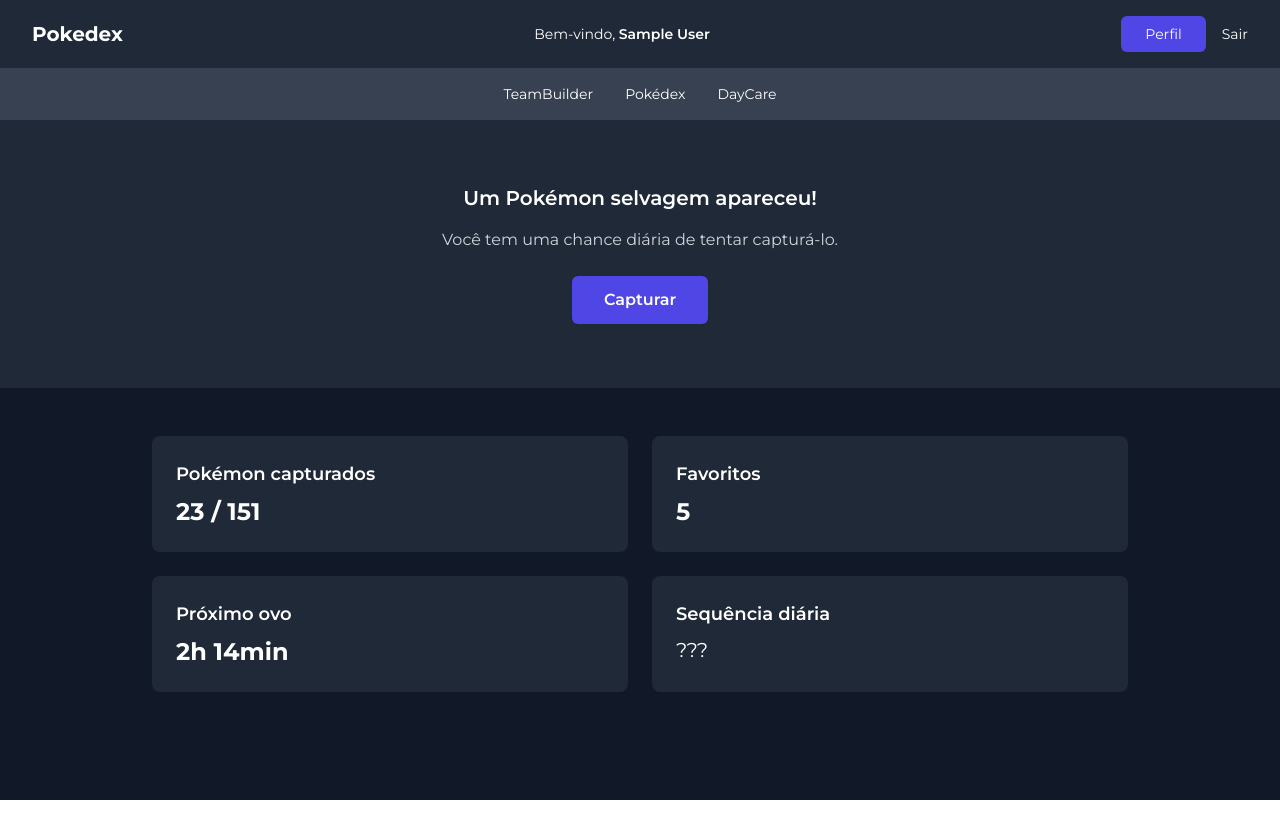
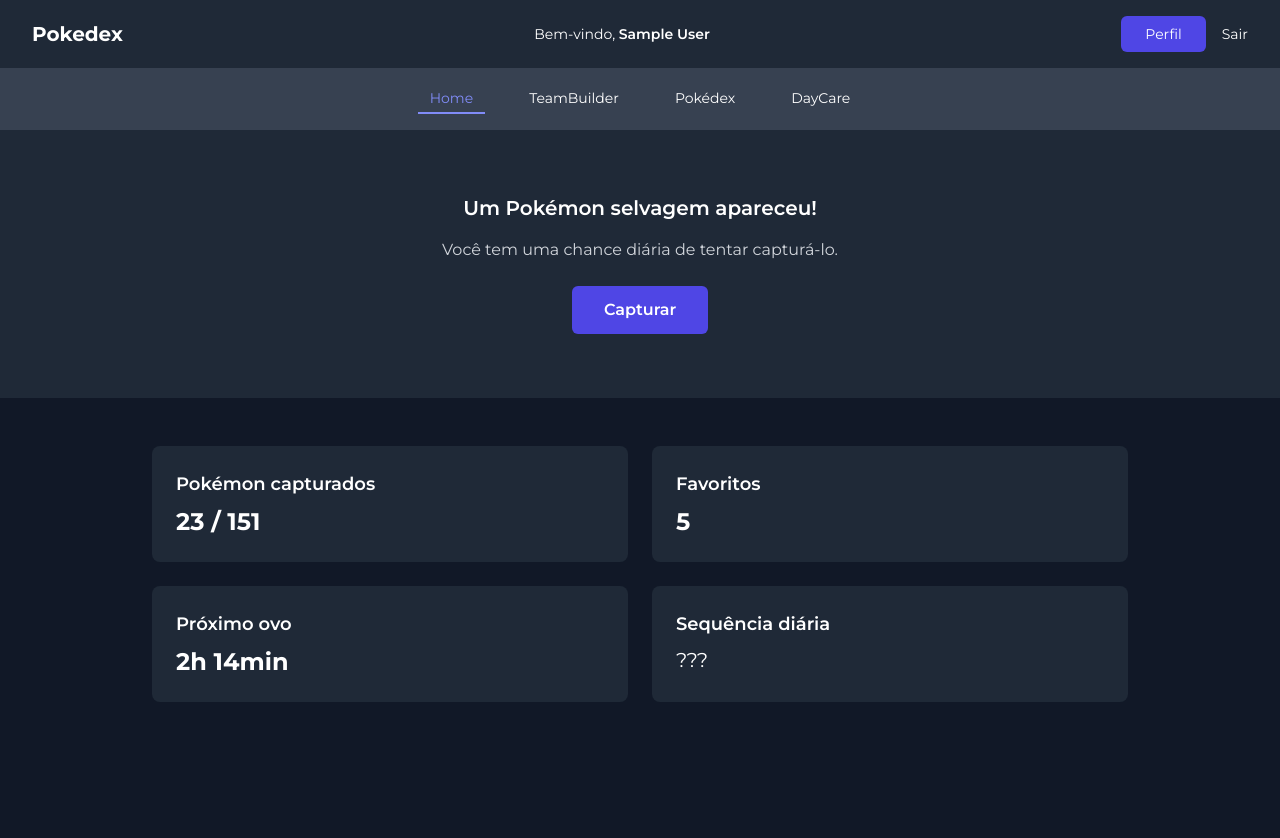
Before and after one commit to Shimamotoo/Pokedex, a React (Vite) app in the folder FrontEnd/: page /home in a window 1280 px wide. Shown: the top 838 px of the page. Before the commit the page ends 800 px from the top, so only its background shows below. Built offline with nearby package versions, Linux system fonts and the light colour scheme; sample sign-in values are in the browser's storage.

Commit message:
Rotas e paginas parcialmnte configuradas

```diff
--- /dev/null
+++ b/FrontEnd/src/components/Header.tsx
@@ -0,0 +1,79 @@
+import { useNavigate, NavLink } from "react-router-dom";
+import { useAuth } from "../contexts/useAuth";
+
+function Header (){
+
+    const { user, logout } = useAuth();
+    const navigate = useNavigate();
+
+    const navLinkBase =
+        "px-3 py-1 transition-colors hover:text-indigo-400";
+
+    const navLinkActive =
+        "text-indigo-400 border-b-2 border-indigo-400";
+
+    function handleLogout(){
+        logout()
+        navigate("/login");
+    }
+
+    function handleHome(){
+        navigate("/home");
+    }
+
+    return(
+        <>
+            <header className="flex items-center justify-between px-8 py-4 bg-gray-800">
+                <div className="text-xl font-bold cursor-pointer" onClick={handleHome}>Pokedex</div>
+
+                <div className="text-sm">
+                    Bem-vindo, {" "} <span className="font-semibold"> {user?.name ?? "Treinador"} </span>
+                </div>
+
+                <div className="flex gap-4 text-sm">
+                    <button className="px-6 py-2 bg-indigo-600 rounded-md hover:bg-indigo-500">Perfil</button>
+                    <button className="hover:text-red-400" onClick={handleLogout}>Sair</button>
+                </div>
+            </header>
+            <nav className="flex justify-center gap-8 py-4 text-sm bg-gray-700">
+                <NavLink
+                    to="/home"
+                    className={({ isActive }) =>
+                        `${navLinkBase} ${isActive ? navLinkActive : ""}`
+                    }
+                    >
+                    Home
+                </NavLink>
+
+                <NavLink
+                    to="/teambuilder"
+                    className={({ isActive }) =>
+                        `${navLinkBase} ${isActive ? navLinkActive : ""}`
+                    }
+                    >
+                    TeamBuilder
+                </NavLink>
+
+                <NavLink
+                    to="/pokedex"
+                    className={({ isActive }) =>
+                        `${navLinkBase} ${isActive ? navLinkActive : ""}`
+                    }
+                    >
+                    Pokédex
+                </NavLink>
+
+                <NavLink
+                    to="/daycare"
+                    className={({ isActive }) =>
+                        `${navLinkBase} ${isActive ? navLinkActive : ""}`
+                    }
+                    >
+                    DayCare
+                </NavLink>
+            </nav>
+        </>
+    )
+}
+
+export default Header;
--- /dev/null
+++ b/FrontEnd/src/layouts/AppLayout.tsx
@@ -0,0 +1,16 @@
+import { Outlet } from "react-router-dom";
+import Header from "../components/Header";
+
+function AppLayout() {
+  return (
+    <div className="min-h-screen text-white">
+      <Header />
+
+      <main>
+        <Outlet />
+      </main>
+    </div>
+  );
+}
+
+export default AppLayout;
--- /dev/null
+++ b/FrontEnd/src/pages/DayCare.tsx
@@ -0,0 +1,9 @@
+function DayCare(){
+    return(
+        <div>
+            <h1>Day Care</h1>
+        </div>
+    )
+}
+
+export default DayCare;
--- a/FrontEnd/src/pages/Home.tsx
+++ b/FrontEnd/src/pages/Home.tsx
@@ -1,42 +1,7 @@
-import { useNavigate } from "react-router-dom";
-import { useAuth } from "../contexts/useAuth";
-
-
 function Home(){
-
-    const { user } = useAuth();
-    const { logout } = useAuth();
-    const navigate = useNavigate();
-
-    function handleLogout(){
-        logout()
-        navigate("/login");
-    }
 
     return(
         <div className="min-h-screen text-white bg-gray-900">
-
-            {/* HEADER */}
-            <header className="flex items-center justify-between px-8 py-4 bg-gray-800">
-                <div className="text-xl font-bold">Pokedex</div>
-
-                <div className="text-sm">
-                Bem-vindo, {" "} <span className="font-semibold"> {user?.name ?? "Treinador"} </span>
-                </div>
-
-                <div className="flex gap-4 text-sm">
-                <button className="px-6 py-2 bg-indigo-600 rounded-md hover:bg-indigo-500">Perfil</button>
-                <button className="hover:text-red-400" onClick={handleLogout}>Sair</button>
-                </div>
-            </header>
-
-            {/* MENU */}
-            <nav className="flex justify-center gap-8 py-4 text-sm bg-gray-700">
-                <button className="hover:text-indigo-400">TeamBuilder</button>
-                <button className="hover:text-indigo-400">Pokédex</button>
-                <button className="hover:text-indigo-400">DayCare</button>
-            </nav>
-
             {/* EVENTO PRINCIPAL */}
             <section className="flex flex-col items-center justify-center px-6 py-16 text-center bg-gray-800">
                 <h2 className="mb-4 text-xl font-semibold">
--- /dev/null
+++ b/FrontEnd/src/pages/TeamBuilder.tsx
@@ -0,0 +1,9 @@
+function TeamBuilder(){
+    return(
+        <div>
+            <h1>Team Builder</h1>
+        </div>
+    )
+}
+
+export default TeamBuilder;
--- a/FrontEnd/src/routes/AppRoutes.tsx
+++ b/FrontEnd/src/routes/AppRoutes.tsx
@@ -1,19 +1,27 @@
 import { Routes, Route, Navigate } from "react-router-dom";
+import { PrivateRoute } from "./PrivateRoutes";
 import LoginPage from "../pages/LoginPage";
 import Home from "../pages/Home";
 import Pokedex from "../pages/Pokedex";
-import { PrivateRoute } from "./PrivateRoutes";
+import AppLayout from "../layouts/AppLayout";
+import TeamBuilder from "../pages/TeamBuilder";
+import DayCare from "../pages/DayCare";
 
 export function AppRoutes() {
   return (
     <Routes>
         <Route path="/" element={<Navigate to="/login" />} />
         <Route path="/login" element={<LoginPage />} />
-        <Route path="/home"element={
-          <PrivateRoute>
-            <Home />
-          </PrivateRoute>}/>
-        <Route path="/pokedex" element={<Pokedex/>}/>
+
+        <Route element={<PrivateRoute />}>
+          <Route element={<AppLayout />}>
+            <Route path="/home" element={<Home />} />
+            <Route path="/teambuilder" element={<TeamBuilder />} />
+            <Route path="/pokedex" element={<Pokedex />} />
+            <Route path="/daycare" element={<DayCare />} />
+          </Route>
+        </Route>
+
     </Routes>
   );
 }
--- a/FrontEnd/src/routes/PrivateRoutes.tsx
+++ b/FrontEnd/src/routes/PrivateRoutes.tsx
@@ -1,17 +1,12 @@
-import { Navigate } from "react-router-dom";
+import { Navigate, Outlet } from "react-router-dom";
 import { useAuth } from "../contexts/useAuth";
-import type { JSX } from "react";
 
-interface PrivateRouteProps {
-  children: JSX.Element;
-}
+export function PrivateRoute() {
+  const { isAuthenticated } = useAuth();
 
-export function PrivateRoute({ children }: PrivateRouteProps) {
-  const { user } = useAuth();
-
-  if (!user) {
+  if (!isAuthenticated) {
     return <Navigate to="/login" replace />;
   }
 
-  return children;
+  return <Outlet />;
 }
```
